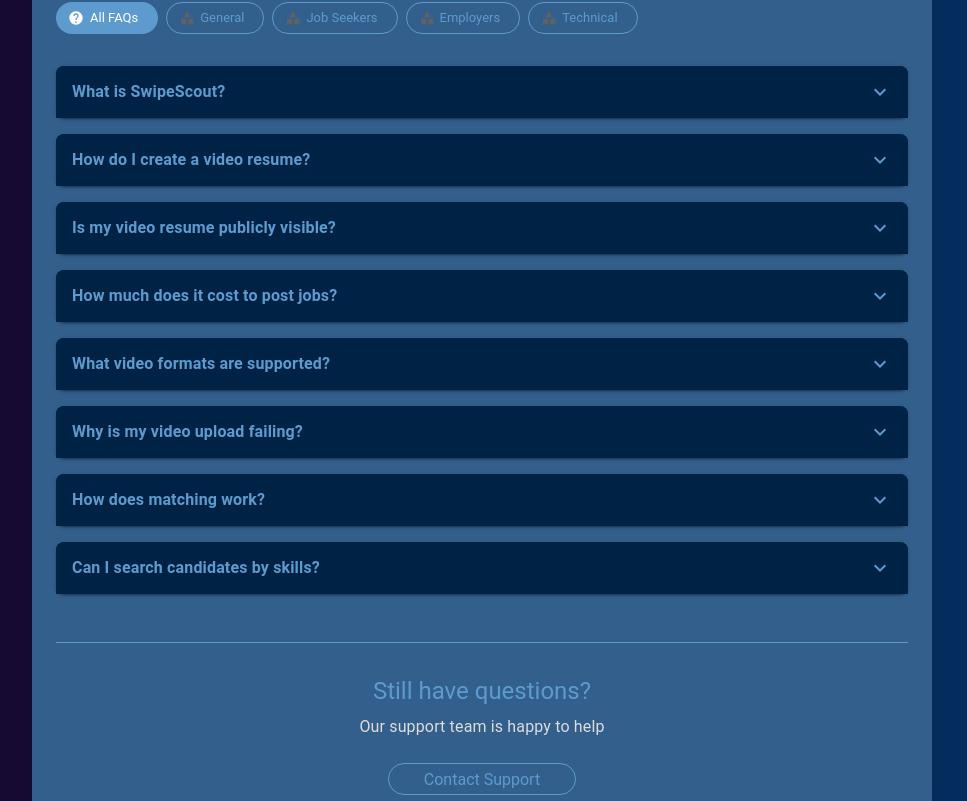
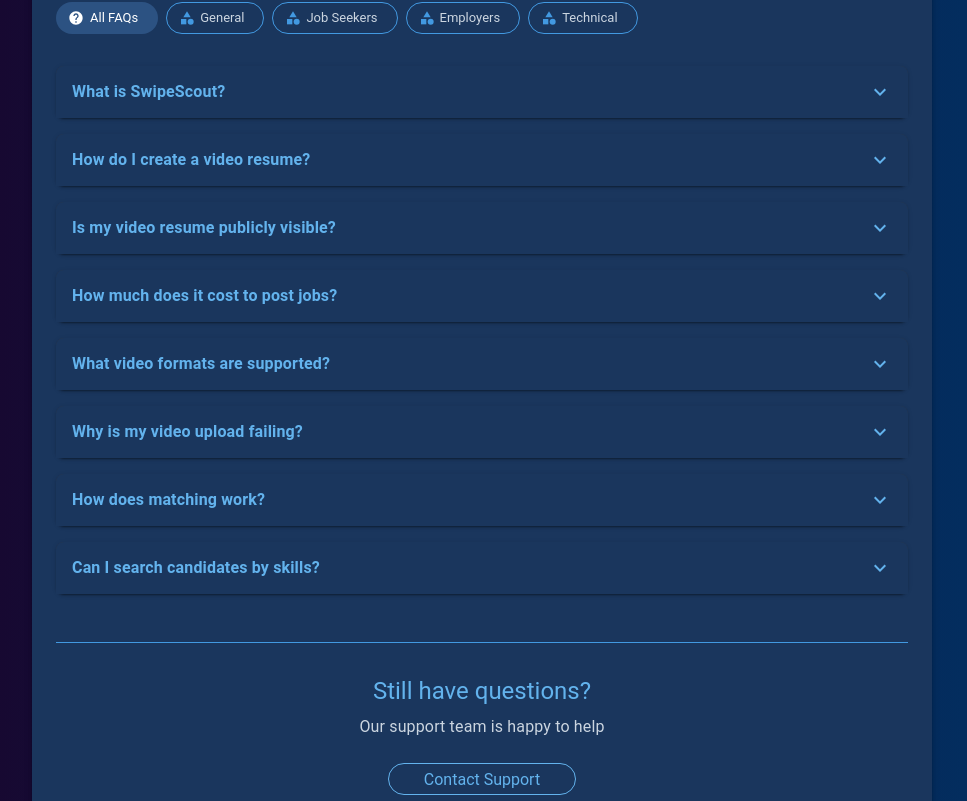
Before and after one commit to Voltamon/Swipescout, a React (Vite) app: page /FAQs in a window 1280 px wide. Shown: the part 339-1140 px from the top of the page, without its empty margins (158-1125 px from the left). Built offline with nearby package versions, Linux system fonts and the light colour scheme.

Commit message:
do color changes on about and FAG

```diff
--- a/src/pages/About/About.jsx
+++ b/src/pages/About/About.jsx
@@ -76,7 +76,7 @@ const AboutUs = () => {
     }
   ];
 
-  return <Box sx={{ background: 'linear-gradient(to right, #1a032a, #003366)', color: "#ffffff", pt: 0, pb: 8 }}>
+  return <Box sx={{ background: "linear-gradient(to right, #1a032a, #003366)", color: "#ffffff", pt: 0, pb: 8 }}>
       <Header3 />
       <Container maxWidth="lg">
         {/* Hero Section */}
@@ -84,11 +84,11 @@ const AboutUs = () => {
           <Typography variant="h2" component="h1" gutterBottom sx={{ fontWeight: 700, color: "#5D9BCF" }}>
             About SwipeScout
           </Typography>
-          <Typography variant="h5" component="h2" sx={{ color: "#B0C4DE" }} gutterBottom>
+          <Typography variant="h5" component="h2" sx={{ color: "#5D9BCF" }} gutterBottom>
             Revolutionizing the way people find jobs and companies find talent
           </Typography>
-          <Typography variant="body1" maxWidth="md" mx="auto" sx={{ color: "#ffffff" }}>
-            Founded in 2022, SwipeScout combines the efficiency of modern technology with the human touch needed in recruitment. Our platform bridges the gap between talented professionals and innovative companies through intuitive video profiles and smart matching algorithms.
+          <Typography variant="body1" maxWidth="md" mx="auto" sx={{ color: "#B0C4DE" }}>
+            Founded in 2025, SwipeScout combines the efficiency of modern technology with the human touch needed in recruitment. Our platform bridges the gap between talented professionals and innovative companies through intuitive video profiles and smart matching algorithms.
           </Typography>
         </Box>
 
@@ -100,20 +100,20 @@ const AboutUs = () => {
             <Typography variant="h4" gutterBottom sx={{ color: "#5D9BCF" }}>
               Our Mission
             </Typography>
-            <Typography variant="body1" paragraph>
+            <Typography variant="body1" paragraph sx={{ color: "#B0C4DE" }}>
               To make job searching as engaging and effective as social networking, while giving employers better tools to discover authentic talent.
             </Typography>
-            <Typography variant="body1" paragraph>
+            <Typography variant="body1" paragraph sx={{ color: "#B0C4DE" }}>
               We believe the traditional resume is outdated. Video profiles allow candidates to showcase their personality, communication skills, and passion in ways paper never could.
             </Typography>
           </Grid>
           <Grid item xs={12} md={6}>
-            <Box component="img" src="/images/about-mission.jpg" alt="Team working together" sx={{ width: "100%", borderRadius: 2, boxShadow: 3 }} />
+            <Box component="img" src="/images/about-mission.jpg" alt="Team working together image" sx={{ width: "100%", borderRadius: 2, boxShadow: 3, color: "#B0C4DE" }} />
           </Grid>
         </Grid>
 
         {/* Stats Section */}
-        <Box sx={{ bgcolor: "#3671ac", p: 4, borderRadius: 2, mb: 8 }}>
+        <Box sx={{ bgcolor: "rgb(75, 117, 151)", p: 4, borderRadius: 2, mb: 8 }}>
           <Grid container spacing={4} justifyContent="center">
             {stats.map((stat, index) => <Grid item xs={6} sm={3} key={index}>
                 <Card sx={{ height: "100%", textAlign: "center", boxShadow: "none", bgcolor: "#92c3eb", color: "#000" }}>
@@ -138,7 +138,7 @@ const AboutUs = () => {
           <Typography variant="h4" align="center" gutterBottom sx={{ color: "#5D9BCF" }}>
             Meet Our Team
           </Typography>
-          <Typography variant="body1" align="center" maxWidth="md" mx="auto" mb={4}>
+          <Typography variant="body1" align="center" maxWidth="md" mx="auto" mb={4} sx={{ color: "#B0C4DE" }}>
             Passionate professionals dedicated to transforming the recruitment experience
           </Typography>
           <Grid container spacing={4}>
@@ -149,7 +149,7 @@ const AboutUs = () => {
                     height: "100%",
                     display: "flex",
                     flexDirection: "column",
-                    bgcolor: "#76aedb",
+                    bgcolor: "rgb(154, 196, 230)",
                     color: "#000"
                   }}
                 >
@@ -188,21 +188,15 @@ const AboutUs = () => {
             <Grid item xs={12} md={4}>
               <Box display="flex" alignItems="center" mb={2}>
                 <LocationOn sx={{ color: "#5D9BCF", mr: 2 }} />
-                <Typography>
-                  123 Tech Street, San Francisco, CA 94107
-                </Typography>
+                <Typography sx={{ color: "#5D9BCF" }}>Location</Typography>
               </Box>
             </Grid>
             <Grid item xs={12} md={4}>
               <Box display="flex" alignItems="center" mb={2}>
                 <Email sx={{ color: "#5D9BCF", mr: 2 }} />
-                <Typography>hello@swipescout.com</Typography>
-              </Box>
-            </Grid>
-            <Grid item xs={12} md={4}>
-              <Box display="flex" alignItems="center">
-                <Phone sx={{ color: "#5D9BCF", mr: 2 }} />
-                <Typography>(555) 123-4567</Typography>
+                <Typography sx={{ color: "#5D9BCF" }}>
+                  info@swipescout.xyz
+                </Typography>
               </Box>
             </Grid>
           </Grid>
--- a/src/pages/FAQ/FAQs.jsx
+++ b/src/pages/FAQ/FAQs.jsx
@@ -98,18 +98,17 @@ const FAQPage = () => {
 
   return <Container maxWidth="false" sx={{ background: "linear-gradient(to right, #1a032a, #003366)", py: 0 }}>
       <Header3 />
-        <Container maxWidth="md" sx={{ py: 6, bgcolor: "rgb(50, 95, 139)", color: "#fff", borderRadius: 2 } // dark blue background // white text
-          }>
+      <Container maxWidth="md" sx={{ py: 6, bgcolor: "#1a365d", color: "#ffffff", borderRadius: 2, boxShadow: 3 }}>
         <Box textAlign="center" mb={6}>
-            <Typography variant="h3" component="h1" gutterBottom sx={{ fontWeight: 700, color: "#5D9BCF" }}>
+          <Typography variant="h3" component="h1" gutterBottom sx={{ fontWeight: 700, color: "#63b3ed" }}>
             Frequently Asked Questions
           </Typography>
-            <Typography variant="body1" sx={{ color: "#ddd" }}>
+          <Typography variant="body1" sx={{ color: "#a0aec0" }}>
             Find answers to common questions about SwipeScout
           </Typography>
         </Box>
         <Box mb={4}>
-            <TextField fullWidth variant="outlined" placeholder="Search FAQs..." value={searchTerm} onChange={e => setSearchTerm(e.target.value)} InputProps={{ startAdornment: <SearchIcon sx={{ mr: 1, color: "#5D9BCF" }} /> }} sx={{ "& .MuiOutlinedInput-root": { borderRadius: 4, boxShadow: theme.shadows[1], backgroundColor: "#fff", color: "#000" } }} />
+          <TextField fullWidth variant="outlined" placeholder="Search FAQs..." value={searchTerm} onChange={e => setSearchTerm(e.target.value)} InputProps={{ startAdornment: <SearchIcon sx={{ mr: 1, color: "#4299e1" }} /> }} sx={{ "& .MuiOutlinedInput-root": { borderRadius: 4, boxShadow: theme.shadows[1], backgroundColor: "#ffffff", color: "#2d3748" } }} />
         </Box>
         <Box sx={{ display: "flex", flexWrap: "wrap", gap: 1, mb: 4, justifyContent: isMobile ? "center" : "flex-start" }}>
           {categories.map(category =>
@@ -117,27 +116,24 @@ const FAQPage = () => {
               key={category.id}
               label={category.label}
               onClick={() => setActiveCategory(category.id)}
-                color={
-                  activeCategory === category.id ? "primary" : "default"
-                }
-                variant={
-                  activeCategory === category.id ? "filled" : "outlined"
-                }
-                icon={
-                  category.id === "all" ? <HelpIcon /> : <CategoryIcon />
-                }
+              color={activeCategory === category.id ? "primary" : "default"}
+              variant={activeCategory === category.id ? "filled" : "outlined"}
+              icon={category.id === "all" ? <HelpIcon /> : <CategoryIcon />}
               sx={{
                 px: 1,
                 bgcolor:
-                    activeCategory === category.id
-                      ? "#5D9BCF"
-                      : "transparent",
-                  color:
-                    activeCategory === category.id ? "#fff" : "#5D9BCF",
-                  borderColor: "#5D9BCF",
+                  activeCategory === category.id ? "#2c5282" : "transparent",
+                color: activeCategory === category.id ? "#ffffff" : "#cbd5e0",
+                borderColor: "#4299e1",
                 "& .MuiChip-icon": {
                   fontSize: "1rem",
-                    ml: 0.5
+                  ml: 0.5,
+                  color:
+                    activeCategory === category.id ? "#ffffff" : "#4299e1"
+                },
+                "&:hover": {
+                  bgcolor:
+                    activeCategory === category.id ? "#2c5282" : "#2d3748"
                 }
               }}
             />
@@ -150,60 +146,63 @@ const FAQPage = () => {
                   elevation={2}
                   sx={{
                     mb: 2,
-                      backgroundColor: "#003366",
-                      color: "#fff",
+                    backgroundColor: "#2d3748",
+                    color: "#ffffff",
                     borderRadius: "8px !important",
-                      "&:before": { display: "none" }
+                    "&:before": { display: "none" },
+                    "&:hover": {
+                      backgroundColor: "#4a5568"
+                    }
                   }}
                 >
                   <AccordionSummary
-                      expandIcon={
-                        <ExpandMoreIcon sx={{ color: "#5D9BCF" }} />
+                    expandIcon={<ExpandMoreIcon sx={{ color: "#63b3ed" }} />}
+                    sx={{
+                      bgcolor: "#1a365d",
+                      borderRadius: "8px 8px 0 0",
+                      "&:hover": {
+                        bgcolor: "#2c5282"
                       }
-                      sx={{
-                        bgcolor: "#002244",
-                        borderRadius: "8px 8px 0 0"
                     }}
                   >
                     <Typography
                       variant="subtitle1"
                       fontWeight={600}
-                        color="#5D9BCF"
+                      color="#63b3ed"
                     >
                       {faq.question}
                     </Typography>
                   </AccordionSummary>
                   <AccordionDetails>
-                      <Typography variant="body1" sx={{ color: "#eee" }}>
+                    <Typography variant="body1" sx={{ color: "#a0aec0" }}>
                       {faq.answer}
                     </Typography>
                   </AccordionDetails>
                 </Accordion>
               ) : <Box textAlign="center" py={4}>
-                  <Typography variant="h6" sx={{ color: "#eee" }}>
+                <Typography variant="h6" sx={{ color: "#e2e8f0" }}>
                   No FAQs found matching your search
                 </Typography>
-                  <Typography variant="body2" mt={1} sx={{ color: "#ccc" }}>
+                <Typography variant="body2" mt={1} sx={{ color: "#a0aec0" }}>
                   Try different keywords or browse all categories
                 </Typography>
               </Box>}
         </Box>
-          <Divider sx={{ my: 4, borderColor: "#5D9BCF" }} />
+        <Divider sx={{ my: 4, borderColor: "#4299e1" }} />
         <Box textAlign="center">
-            <Typography variant="h5" gutterBottom sx={{ color: "#5D9BCF" }}>
+          <Typography variant="h5" gutterBottom sx={{ color: "#63b3ed" }}>
             Still have questions?
           </Typography>
-            <Typography variant="body1" sx={{ color: "#ddd" }} mb={3}>
+          <Typography variant="body1" sx={{ color: "#cbd5e0" }} mb={3}>
             Our support team is happy to help
           </Typography>
-            <Chip label="Contact Support" variant="outlined" sx={{ px: 3, py: 1.5, fontSize: "1rem", cursor: "pointer", color: "#5D9BCF", borderColor: "#5D9BCF" }} onClick={() => (window.location.href = "/contact")} />
+          <Chip label="Contact Support" variant="outlined" sx={{ px: 3, py: 1.5, fontSize: "1rem", cursor: "pointer", color: "#63b3ed", borderColor: "#63b3ed", "&:hover": { bgcolor: "#3182ce", color: "#ffffff" } }} onClick={() => (window.location.href = "/contact")} />
         </Box>
       </Container>
       <br />
       <br />
       <Footer2 />
     </Container>;
-
 };
 
 export default FAQPage;
```
Lines whose indentation alone changed are shown as unchanged.
